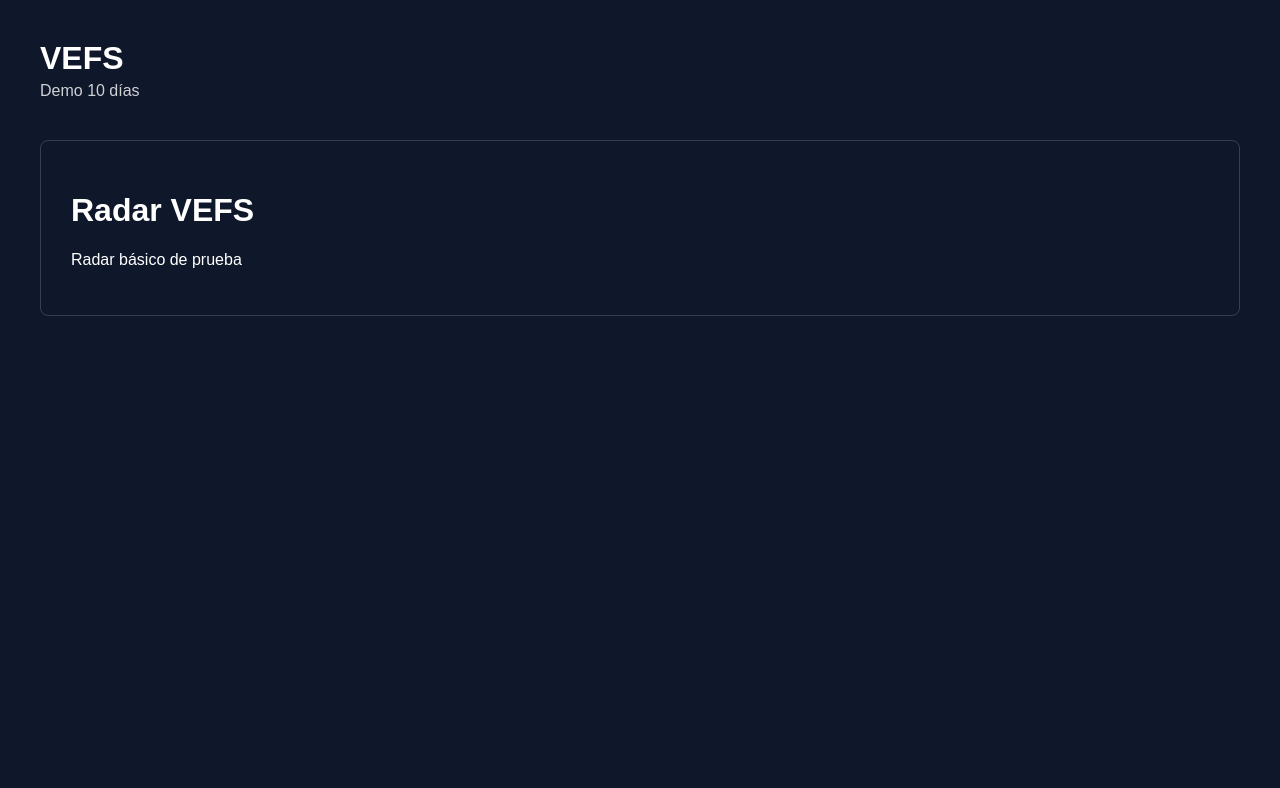
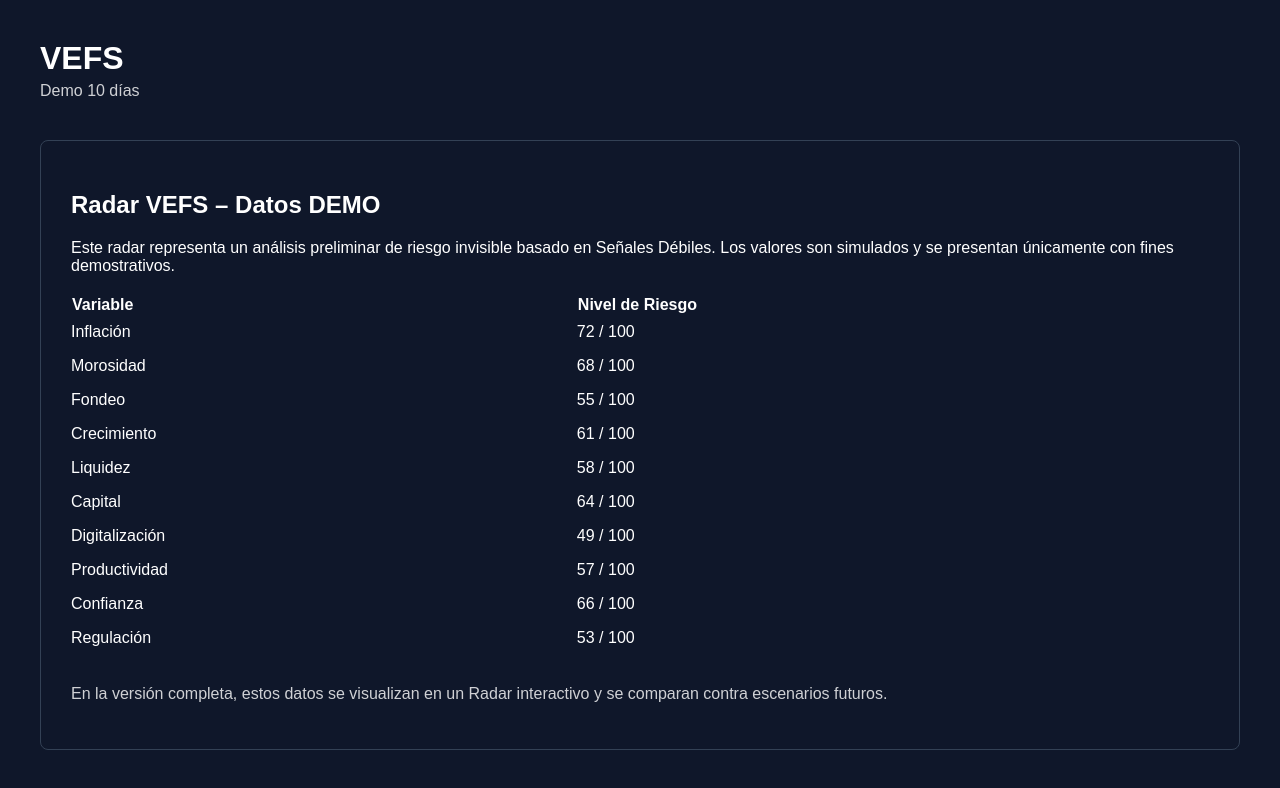
Before and after one commit to DAMIANHE/vesf-saas2, a Next.js app: page /radar in a window 1280 px wide. Shown: the top 788 px of the page. Built offline with nearby package versions, Linux system fonts and the light colour scheme.

Commit message:
Update page.jsx

```diff
--- a/app/radar/page.jsx
+++ b/app/radar/page.jsx
@@ -1,8 +1,48 @@
+const vefsData = [
+  { variable: "Inflación", valor: 72 },
+  { variable: "Morosidad", valor: 68 },
+  { variable: "Fondeo", valor: 55 },
+  { variable: "Crecimiento", valor: 61 },
+  { variable: "Liquidez", valor: 58 },
+  { variable: "Capital", valor: 64 },
+  { variable: "Digitalización", valor: 49 },
+  { variable: "Productividad", valor: 57 },
+  { variable: "Confianza", valor: 66 },
+  { variable: "Regulación", valor: 53 }
+];
+
 export default function RadarPage() {
   return (
     <main>
-      <h1>Radar VEFS</h1>
-      <p>Radar básico de prueba</p>
+      <h2>Radar VEFS – Datos DEMO</h2>
+
+      <p>
+        Este radar representa un análisis preliminar de riesgo invisible
+        basado en Señales Débiles. Los valores son simulados y se
+        presentan únicamente con fines demostrativos.
+      </p>
+
+      <table style={{ width: "100%", marginTop: "20px", borderCollapse: "collapse" }}>
+        <thead>
+          <tr>
+            <th align="left">Variable</th>
+            <th align="left">Nivel de Riesgo</th>
+          </tr>
+        </thead>
+        <tbody>
+          {vefsData.map((item) => (
+            <tr key={item.variable}>
+              <td style={{ padding: "8px 0" }}>{item.variable}</td>
+              <td style={{ padding: "8px 0" }}>{item.valor} / 100</td>
+            </tr>
+          ))}
+        </tbody>
+      </table>
+
+      <p style={{ marginTop: "30px", opacity: 0.8 }}>
+        En la versión completa, estos datos se visualizan en un Radar
+        interactivo y se comparan contra escenarios futuros.
+      </p>
     </main>
   );
 }
```
